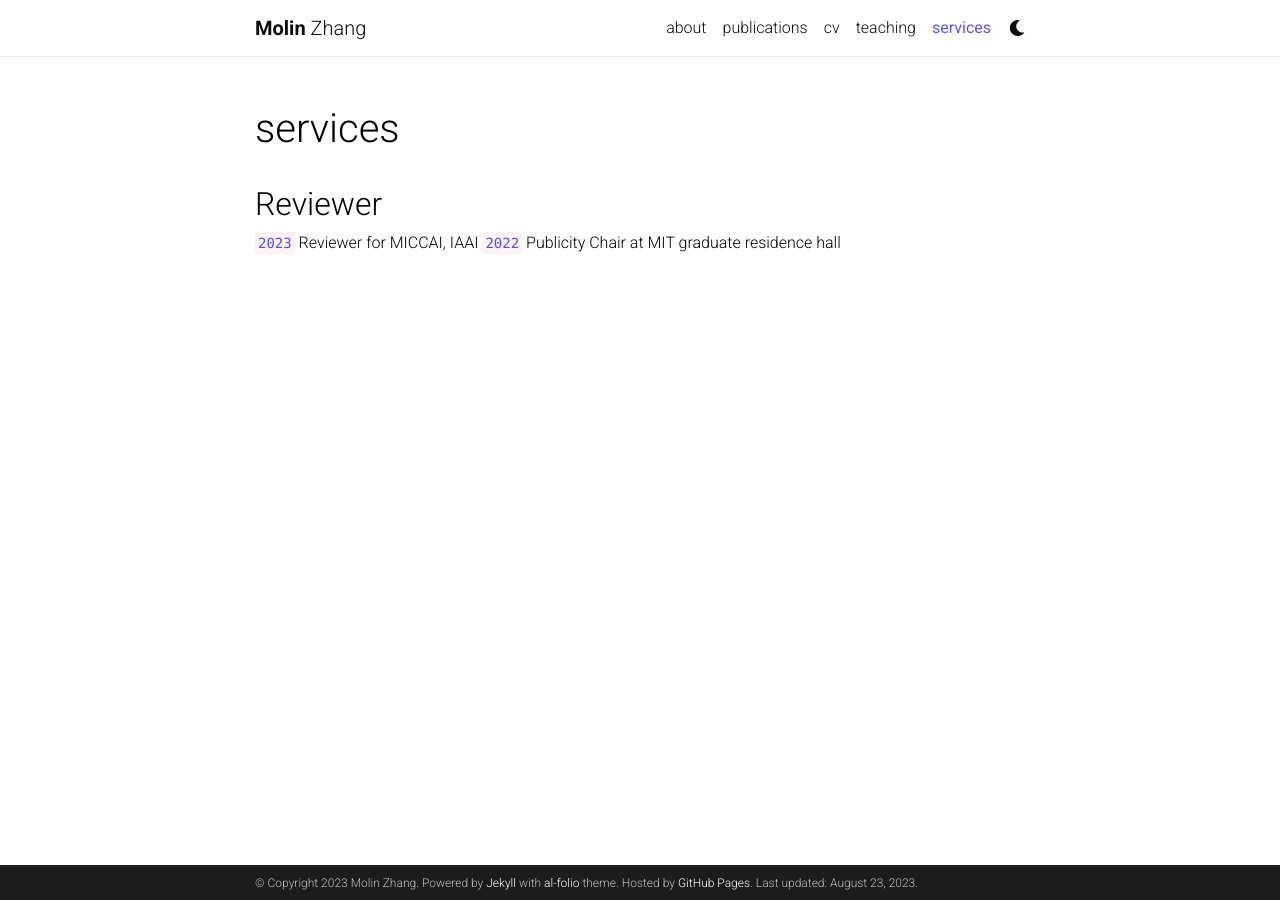
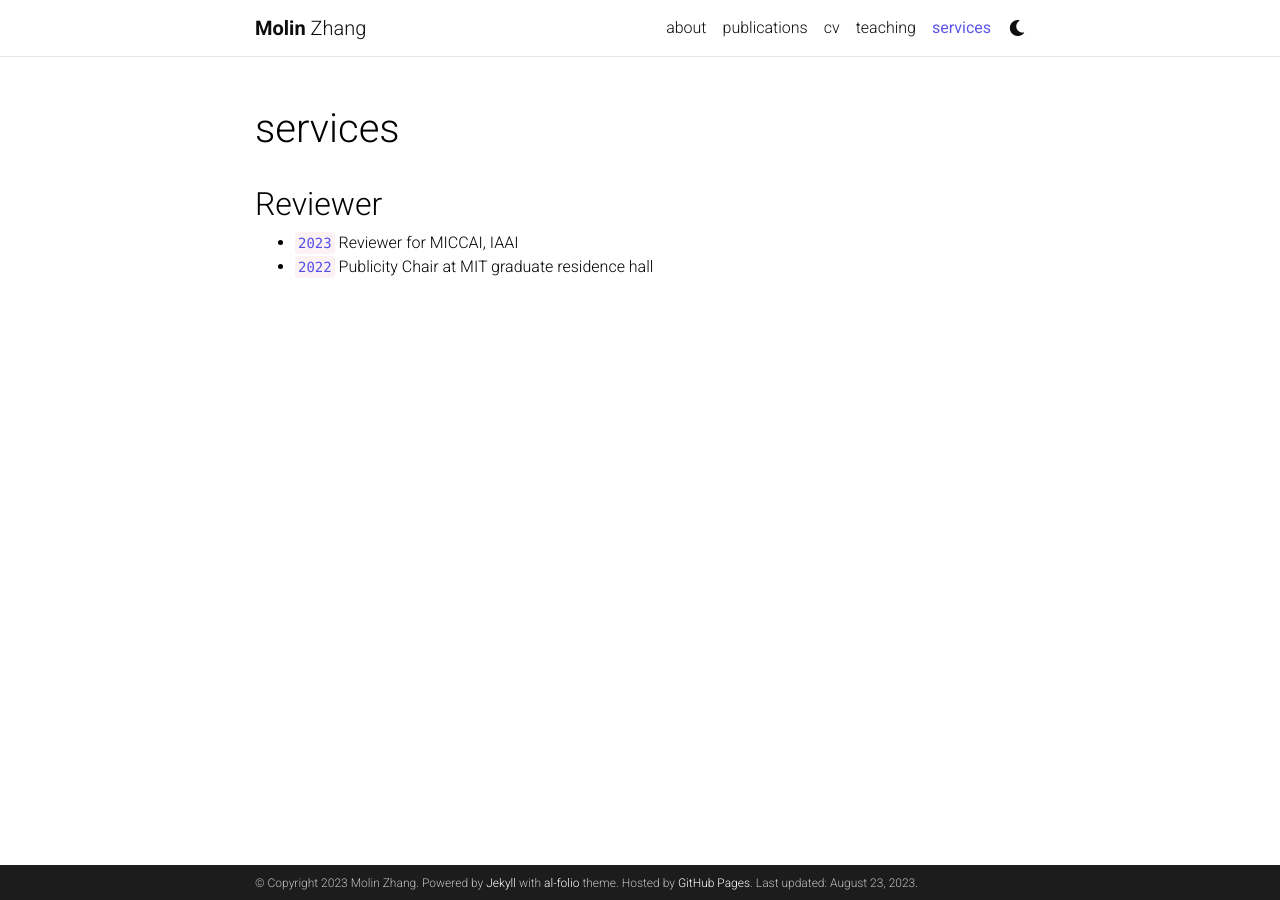
Before and after one commit to molinzhang/molinzhang.github.io, a Jekyll site: the page built from _pages/services.md, in a window 1280 px wide. Built offline with Jekyll 4.4.1, drawn with Linux system fonts in a browser that asks for light colours; comment, search, counter and statistics services are not loaded; a style sheet for code colours, icons or effects is not loaded.

```diff
--- a/_pages/services.md
+++ b/_pages/services.md
@@ -9,5 +9,5 @@ nav_order: 6
 
 ## Reviewer
 
-`2023` Reviewer for MICCAI, IAAI
-`2022` Publicity Chair at MIT graduate residence hall
+- `2023` Reviewer for MICCAI, IAAI
+- `2022` Publicity Chair at MIT graduate residence hall
```
